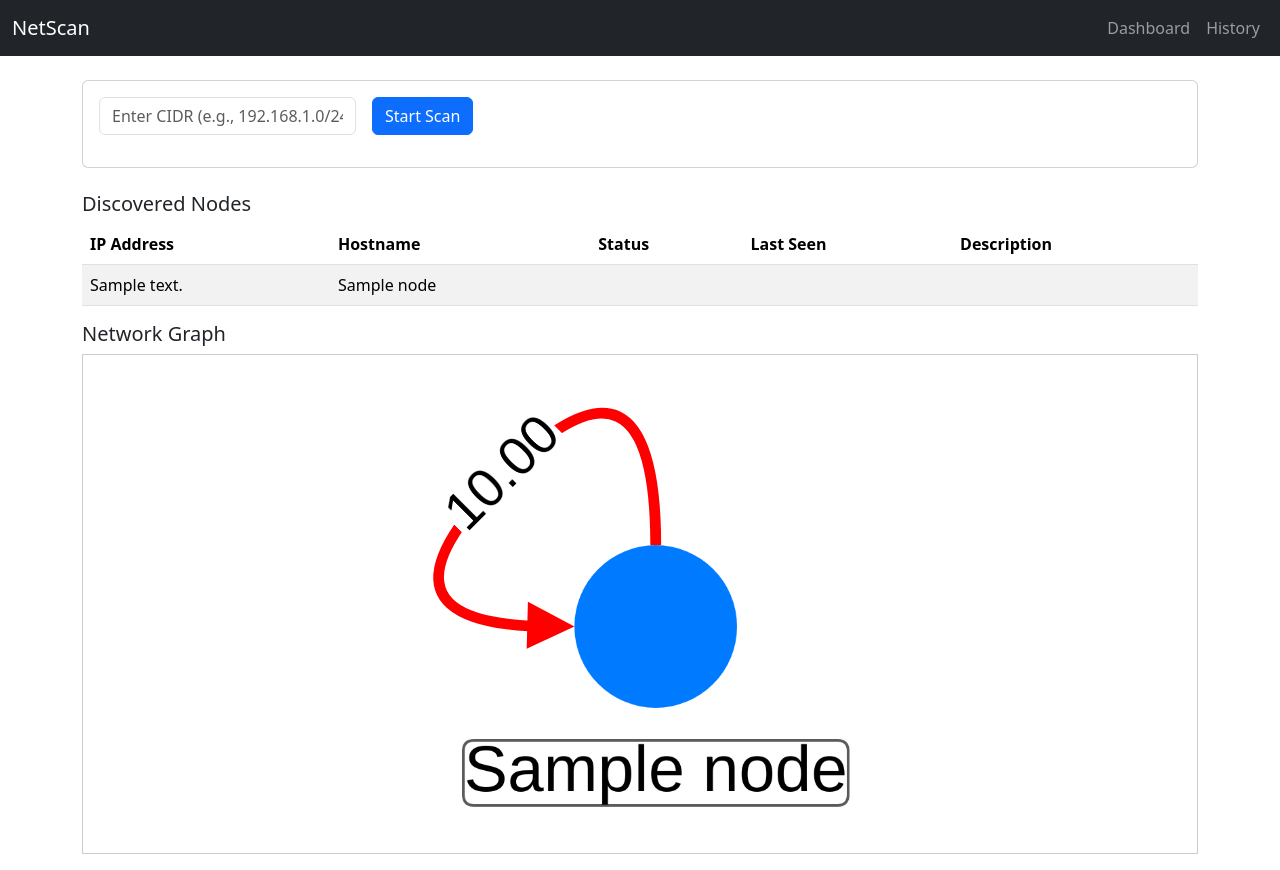
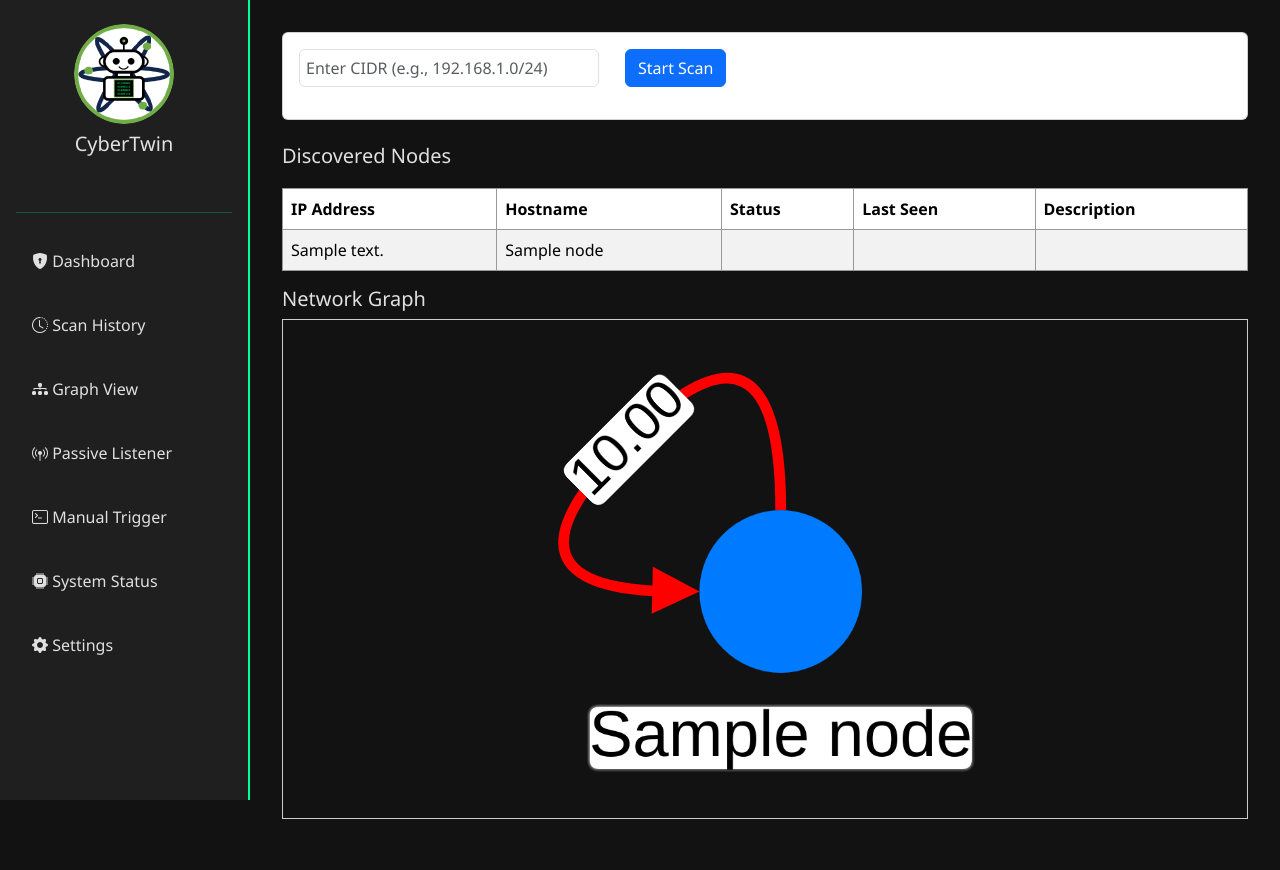
Before and after one commit to doranm09/falcons, a Django app: page / in a window 1280 px wide. After the commit the page ends 819 px from the top, so only its background shows below. Run offline with Django 3.2, Linux system fonts and the light colour scheme; tables that the repository leaves empty hold one stand-in row (values such as "Sample post").

Commit message:
WIP: Updated the views to have a side tool bar
adding fucntionality for the passive sniffer container

```diff
--- a/dashboard/templates/dashboard/base.html
+++ b/dashboard/templates/dashboard/base.html
@@ -2,35 +2,87 @@
 <!DOCTYPE html>
 <html lang="en">
 <head>
-  <meta charset="UTF-8">
-  <meta name="viewport" content="width=device-width, initial-scale=1.0">
-  <title>Network Dashboard</title>
+  <meta charset="UTF-8" />
+  <meta name="viewport" content="width=device-width, initial-scale=1.0"/>
+  <title>CyberTwin Dashboard</title>
 
-  <!-- ✅ Load Bootstrap CSS from CDN -->
-  <link href="https://cdn.jsdelivr.net/npm/bootstrap@5.3.2/dist/css/bootstrap.min.css" rel="stylesheet">
+  <!-- Bootstrap & Icons -->
+  <link href="https://cdn.jsdelivr.net/npm/bootstrap@5.3.2/dist/css/bootstrap.min.css" rel="stylesheet" />
+  <link href="https://cdn.jsdelivr.net/npm/bootstrap-icons@1.10.5/font/bootstrap-icons.css" rel="stylesheet" />
 
-  <!-- ✅ Your custom stylesheet -->
-  <link href="{% static 'dashboard/style.css' %}" rel="stylesheet">
+  <link href="{% static 'style.css' %}" rel="stylesheet" />
+  <style>
+    body {
+      background-color: #121212;
+      color: #e0e0e0;
+      font-family: 'Segoe UI', Tahoma, Geneva, Verdana, sans-serif;
+      display: flex;
+    }
+
+    .sidebar {
+      width: 250px;
+      background-color: #1f1f1f;
+      height: 100vh;
+      position: fixed;
+      top: 0;
+      left: 0;
+      padding: 1.5rem 1rem;
+      display: flex;
+      flex-direction: column;
+      border-right: 2px solid #00ff99;
+    }
+
+    .sidebar .logo {
+      text-align: center;
+      margin-bottom: 2rem;
+    }
+
+    .sidebar .logo img {
+      height: 100px;
+      border-radius: 50%;
+    }
+
+    .sidebar .nav-link {
+      color: #e0e0e0;
+      margin: 0.75rem 0;
+      font-size: 1rem;
+    }
+
+    .sidebar .nav-link:hover {
+      color: #00ff99;
+    }
+
+    main {
+      margin-left: 250px;
+      padding: 2rem;
+      width: 100%;
+    }
+
+    .sidebar hr {
+      border-color: #00ff99;
+    }
+  </style>
 </head>
 <body>
-  <nav class="navbar navbar-expand-lg navbar-dark bg-dark">
-    <div class="container-fluid">
-      <a class="navbar-brand" href="{% url 'dashboard-home' %}">NetScan</a>
-      <div class="collapse navbar-collapse">
-        <ul class="navbar-nav ms-auto">
-          <li class="nav-item">
-            <a class="nav-link" href="{% url 'dashboard-home' %}">Dashboard</a>
-          </li>
-          <li class="nav-item">
-            <a class="nav-link" href="{% url 'history' %}">History</a>  <!-- New History Link -->
-          </li>
-        </ul>
-      </div>
+  <div class="sidebar">
+    <div class="logo">
+      <img src="{% static 'logo.png' %}" alt="CyberTwin Logo" />
+      <h5 class="mt-2">CyberTwin</h5>
     </div>
-  </nav>
-  <main class="container mt-4">
+    <hr />
+    <nav class="nav flex-column">
+      <a class="nav-link" href="{% url 'dashboard-home' %}"><i class="bi bi-shield-lock-fill"></i> Dashboard</a>
+      <a class="nav-link" href="{% url 'history' %}"><i class="bi bi-clock-history"></i> Scan History</a>
+      <a class="nav-link" href="#"><i class="bi bi-diagram-3-fill"></i> Graph View</a>
+      <a class="nav-link" href="#"><i class="bi bi-broadcast-pin"></i> Passive Listener</a>
+      <a class="nav-link" href="#"><i class="bi bi-terminal"></i> Manual Trigger</a>
+      <a class="nav-link" href="#"><i class="bi bi-cpu-fill"></i> System Status</a>
+      <a class="nav-link" href="#"><i class="bi bi-gear-fill"></i> Settings</a>
+    </nav>
+  </div>
+
+  <main>
     {% block content %}{% endblock %}
-
     {% block extra_scripts %}{% endblock %}
   </main>
 </body>
--- a/dashboard/utils.py
+++ b/dashboard/utils.py
@@ -1,5 +1,6 @@
 # dashboard/utils.py
 import heapq
+from scapy.all import get_if_list
 
 def dijkstra(nodes, links, start_id):
     graph = {node.id: [] for node in nodes}
@@ -21,3 +22,6 @@ def dijkstra(nodes, links, start_id):
                 heapq.heappush(pq, (dist, neighbor))
 
     return distances
+
+def list_interfaces():
+    return get_if_list()
--- a/dashboard/views.py
+++ b/dashboard/views.py
@@ -21,8 +21,6 @@ def home(request):
         'nodes': nodes,
         'timestamp': now().timestamp()  # auto-busts cache
     })
-
-
 
 def start_scan_ajax(request):
     print(f"[DEBUG] Method received: {request.method}")
@@ -108,3 +106,6 @@ def graph_data(request):
 
 
     return JsonResponse(elements, safe=False)
+
+def get_interfaces(request):
+    return JsonResponse({'interfaces': list_interfaces()})
--- a/sniffer/listener.py
+++ b/sniffer/listener.py
@@ -0,0 +1,4 @@
+from scapy.all import get_if_list
+
+def list_interfaces():
+    return get_if_list()
```
Also changed, not shown: dashboard/static/logo.png (added).
